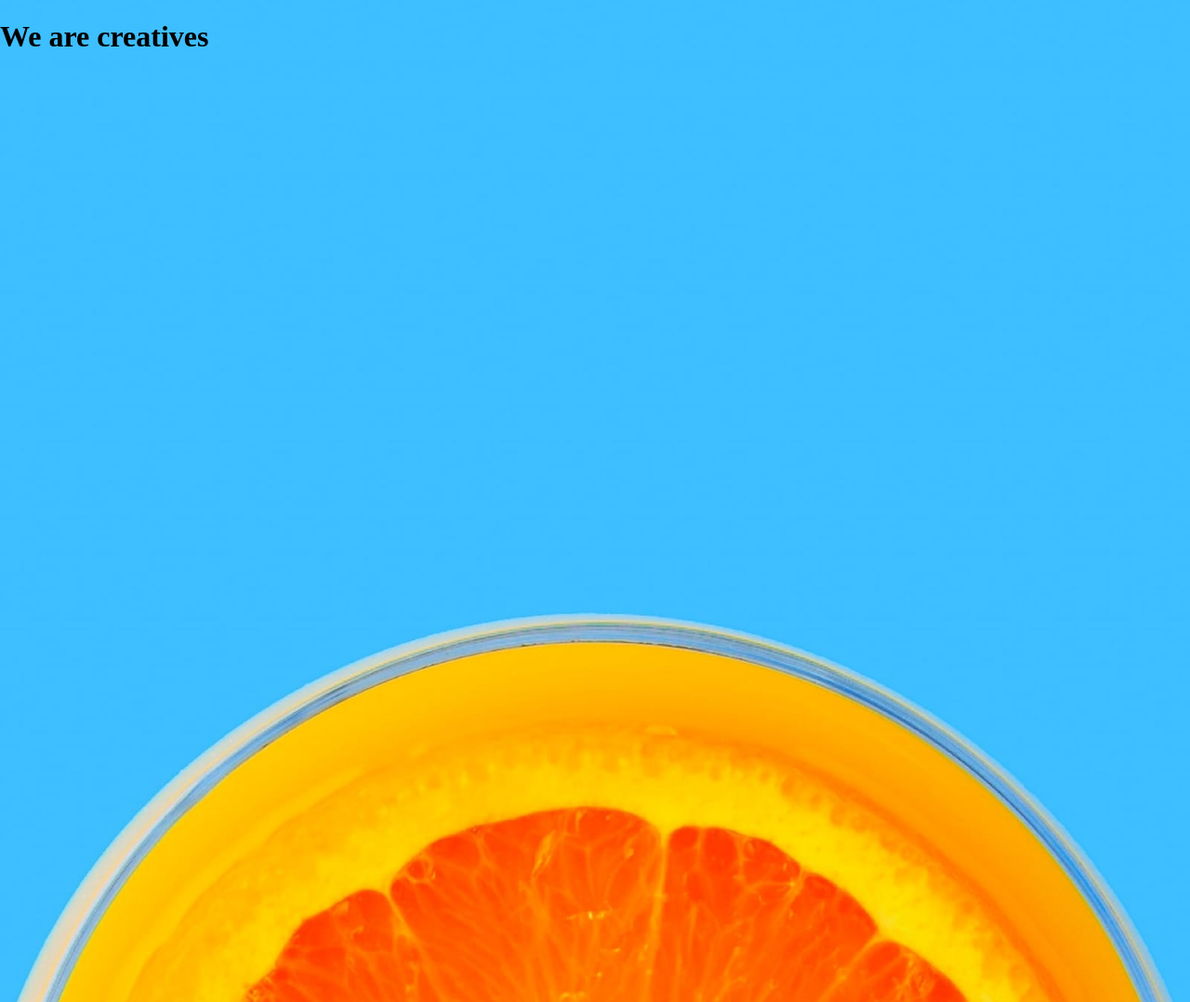
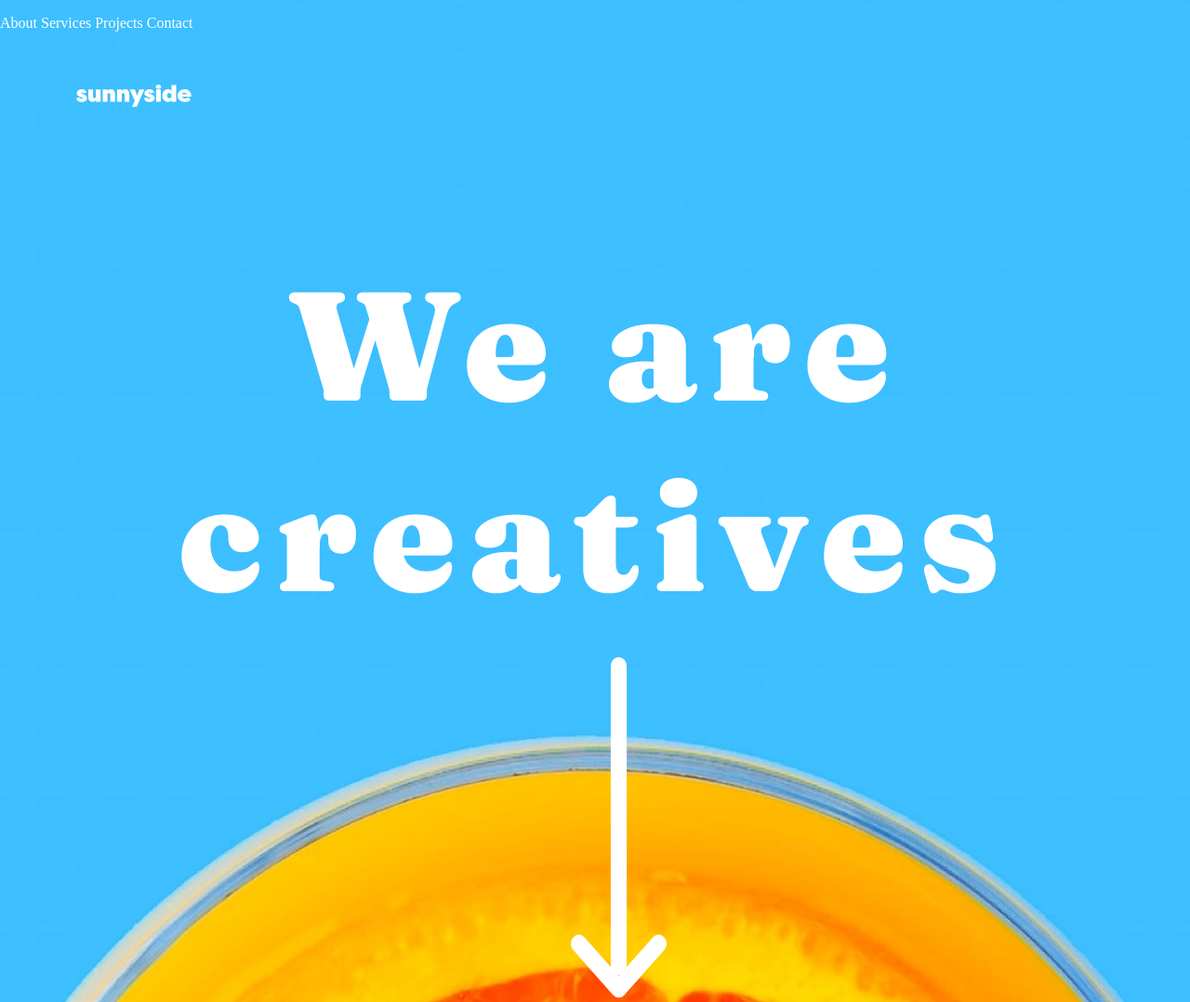
Before and after one commit to Quentin-Bource/sunnyside-agency, a plain HTML site: page index.html in a window 1280 px wide. Shown: the top 1078 px of the page at 93% size. Drawn offline with Linux system fonts and the light colour scheme.

Commit message:
after_egg

```diff
--- a/index.html
+++ b/index.html
@@ -6,11 +6,17 @@
 
     </head>
     <body>
-        <header class="groupe_1">
+            <div class="groupe_1">
+                <p class="groupe_1__menu">About
+                    Services
+                    Projects
+                    Contact</p>
+            <img class="groupe_1__head" src="/resources/images/logo.svg">
+            <p class="groupe_1__titre">We are creatives</p>
+            <img class="groupe_1__arrow" src="/resources/images/icons/icon-arrow-down.svg" alt="" width="8%" height="24%">
+            </div>
+            <div class="groupe_2">
 
-        </header>
-            <div class="groupe_1">
-            <h1>We are creatives</h1>
             </div>
 
     </body>
--- a/style.scss
+++ b/style.scss
@@ -1,3 +1,5 @@
+@import url('https://fonts.googleapis.com/css2?family=Fraunces:opsz,wght@9..144,900&display=swap');
+
 body {
     display: grid;
     grid-template-columns: 1fr;
@@ -9,9 +11,47 @@ body {
 
     .groupe_1{ grid-area: 1 / 1 / 2 / 2;
     background-image: url(/resources/images/photos/image-header.jpg);
-    background-size:cover;
+    background-size: 200vw 120vw;
     background-repeat: no-repeat;
     background-position:center;
-    height: 100vw;
+    height: 120vw;
     position: relative;
+    color:#FFFFFF ;
+        &__head { position: absolute;
+            left: 6.4%;
+            right: 60.63%;
+            top: 5.95%;
+            bottom: 89.59%;
+
+
+
+        }
+        &__titre {
+            position: absolute;
+            left: 6.4%;
+            right: 6.4%;
+            bottom: 45%;
+            text-align: center;
+            font-family: 'Fraunces', serif;
+            font-size: 13vw;
+            letter-spacing: 1vw;
+            font-style: bold;
+
+
+        }
+        &__arrow {
+            position: absolute;
+            left: 48%;
+            right: 49.73%;
+            bottom: 30%;
+        }
+
     }
+    .groupe_2 {
+         grid-area: 2 / 1 / 3 / 2;
+        background-image: url(/resources/images/photos/image-transform.jpg);
+    background-size: cover;
+    background-repeat: no-repeat;
+    background-position:center;
+    height: 80vw;
+    }
```
Also changed, not shown: style.css, 1 other file.
